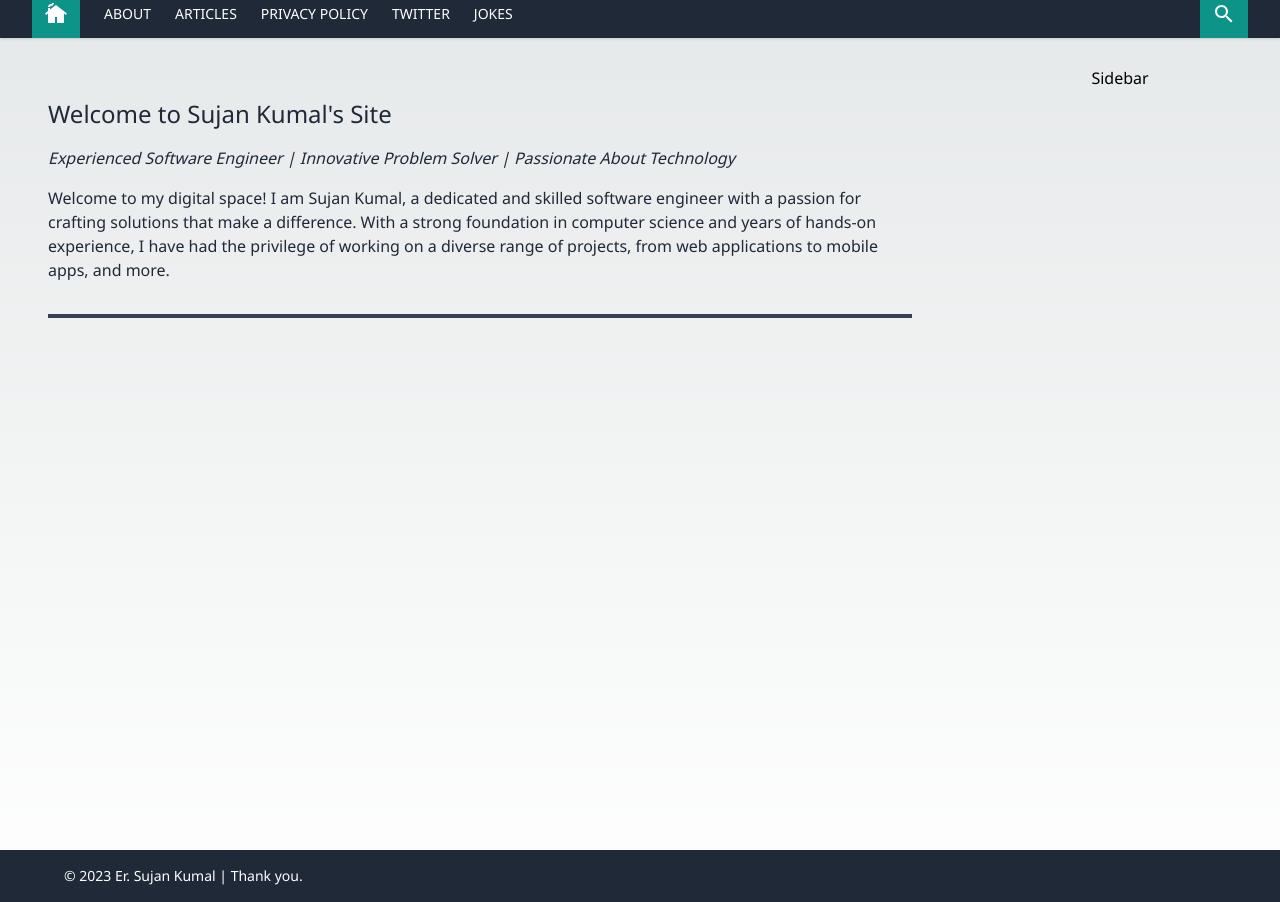
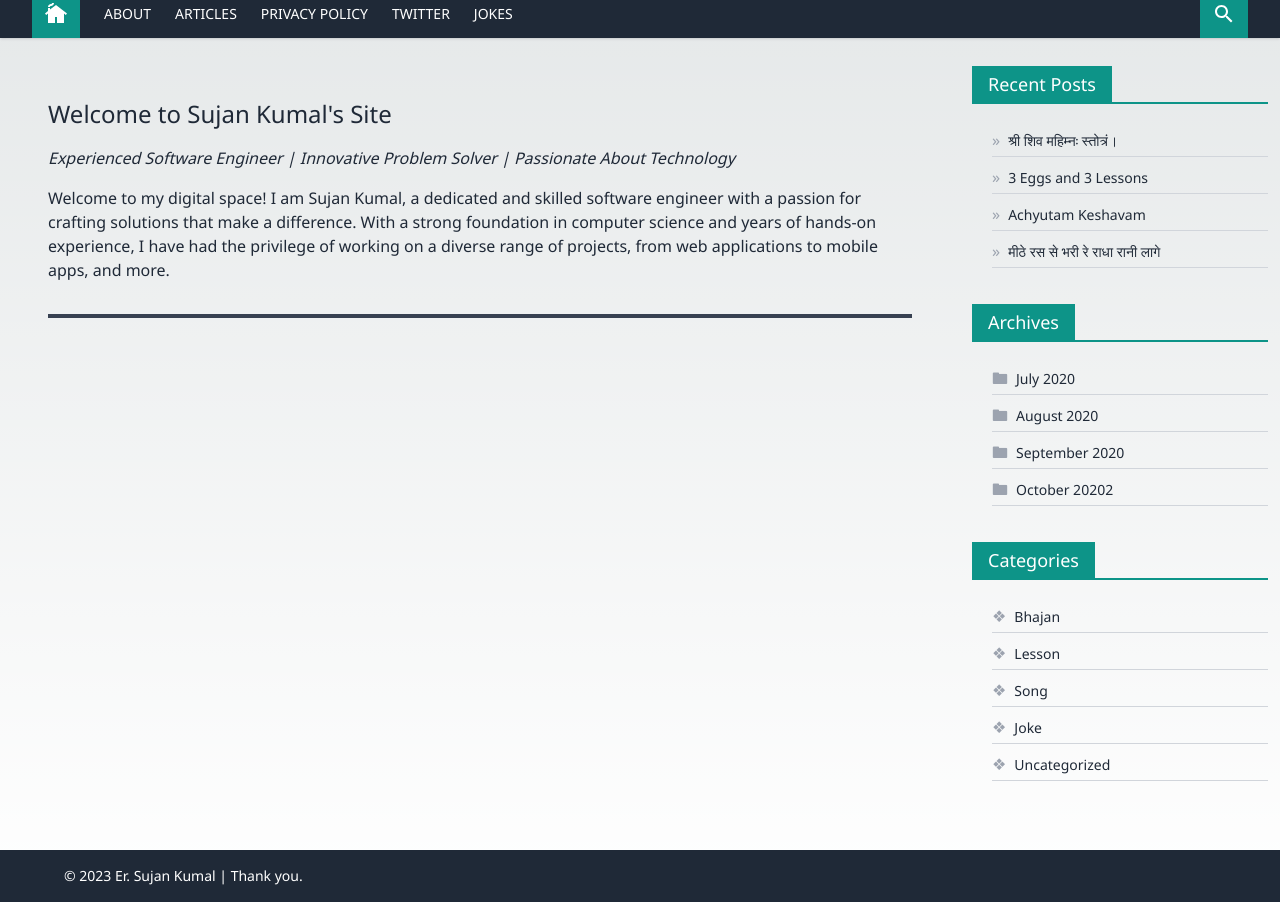
Before and after one commit to sujankumal/sujankumal, a Next.js app: page / in a window 1280 px wide. Shown: the part 540-1442 px from the top of the page. Built offline with nearby package versions, Linux system fonts and the light colour scheme.

Commit message:
sidebar items

```diff
--- a/src/components/Sidebar.tsx
+++ b/src/components/Sidebar.tsx
@@ -1,6 +1,70 @@
+import Link from "next/link";
+
+const recentPost = [
+    {name:"श्री शिव महिम्नः स्तोत्रं।", url:"/articles/1"},
+    {name:"3 Eggs and 3 Lessons", url:"/articles/2"},
+    {name:"Achyutam Keshavam", url:"/articles/3"},
+    {name:"मीठे रस से भरी रे राधा रानी लागे", url:"/articles/4"},
+]
+const archives = [
+    {name:"July 2020", url:"/archives/2020/7"},
+    {name:"August 2020", url:"/archives/2020/8"},
+    {name:"September 2020", url:"/archives/2020/9"},
+    {name:"October 20202", url:"/archives/2020/10"},
+]
+const catogries = [
+    {name:"Bhajan", url:"/category/bhanjan"},
+    {name:"Lesson", url:"/category/lesson"},
+    {name:"Song", url:"/category/song"},
+    {name:"Joke", url:"/category/joke"},
+    {name:"Uncategorized", url:"/category/uncategorized"},
+]
 function Sidebar() {
     return ( <>
-        <div className="flex justify-center">Sidebar</div>
+        <div className="block">
+            <section className=" block mb-5 pb-3 w-full">
+                <div className="border-b-2 border-teal-600 mb-5">
+                    <div className="bg-teal-600 text-white px-4 py-1 text-lg inline-block">Recent Posts</div>
+                </div>
+                <ul className="list-outside pl-5">
+                    {
+                        recentPost.map(({name,url}, index)=>(
+                        <li key={index} className="text-gray-400 border-b border-gray-300 my-1 py-1 before:content-['\00BB'] hover:text-teal-600">
+                            <Link href={url} className="pl-2 text-sm text-gray-800 hover:text-inherit">{name}</Link>
+                        </li>
+                        ))
+                    }
+                </ul>
+            </section>
+            <section className="mb-5 pb-3 w-full">
+                <div className="border-b-2 border-teal-600 mb-5">
+                    <div className="bg-teal-600 text-white px-4 py-1 text-lg inline-block">Archives</div>
+                </div>
+                <ul className="list-outside pl-5">
+                    {
+                        archives.map(({name,url}, index)=>(
+                        <li key={index} className="text-gray-400 border-b border-gray-300 my-1 py-1 before:content-['\1F5BF'] hover:text-teal-600">
+                            <Link href={url} className="pl-2 text-sm text-gray-800 hover:text-inherit">{name}</Link>
+                        </li>
+                        ))
+                    }
+                </ul>
+            </section>
+            <section className="mb-5 pb-3 w-full">
+                <div className="border-b-2 border-teal-600 mb-5">
+                    <div className="bg-teal-600 text-white px-4 py-1 text-lg inline-block">Categories</div>
+                </div>
+                <ul className="list-outside pl-5">
+                    {
+                        catogries.map(({name,url}, index)=>(
+                        <li key={index} className="text-gray-400 border-b border-gray-300 my-1 py-1 before:content-['\2756'] hover:text-teal-600">
+                            <Link href={url} className="pl-2 text-sm text-gray-800 hover:text-inherit">{name}</Link>
+                        </li>
+                        ))
+                    }
+                </ul>
+            </section>
+        </div>
     </> );
 }
 
```
